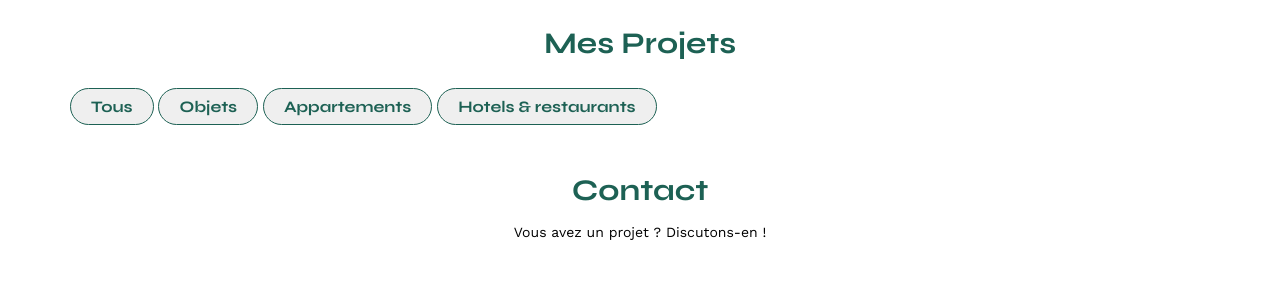
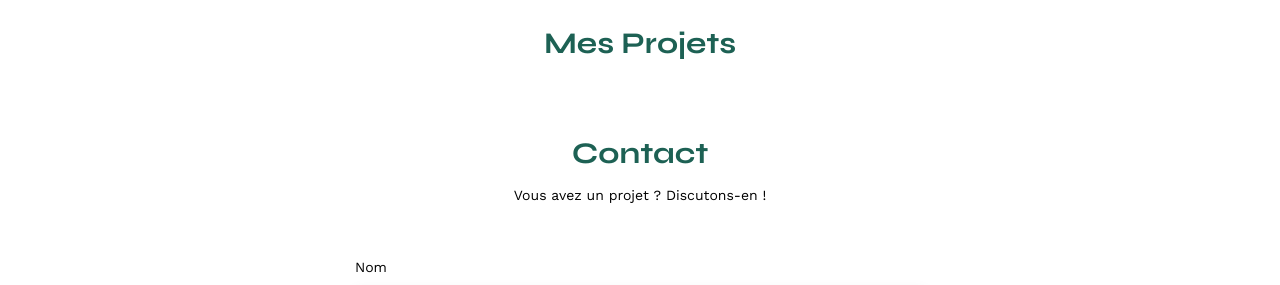
Before and after one commit to franckgullit/Sophie-Bluel, a plain HTML site: page FrontEnd/index.html in a window 1280 px wide. Shown: the part 507-792 px from the top of the page. Drawn offline with nearby package versions, Linux system fonts and the light colour scheme.

Commit message:
after removal of filter buttons

```diff
--- a/FrontEnd/index.html
+++ b/FrontEnd/index.html
@@ -40,18 +40,7 @@
 
 	<!-- creating category filter buttons-->
 	<div id ="filters">
-		<button class="filter-button">
-			<span class="filter-button-txt">Tous</span>
-		</button>
-		<button class="filter-button">
-			<span class="filter-button-txt">Objets</span>
-		</button>
-		<button class="filter-button">
-			<span class="filter-button-txt">Appartements</span>
-		</button>
-		<button class="filter-button">
-			<span class="filter-button-txt">Hotels & restaurants</span>
-		</button>
+	<!--dynamique by js-->
 	</div>
 
 		<div class="gallery">
```
